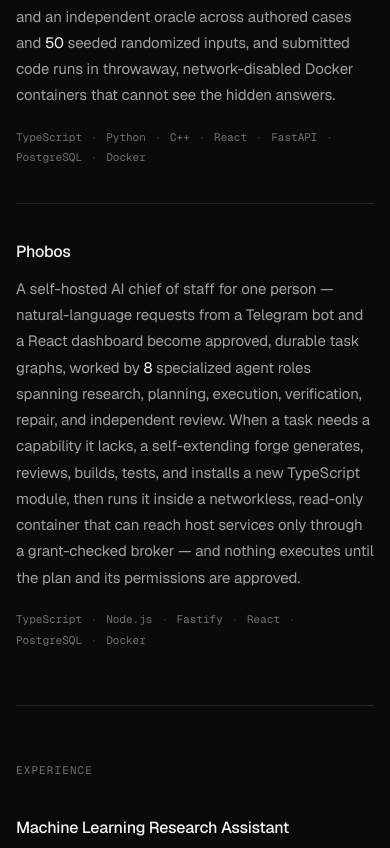
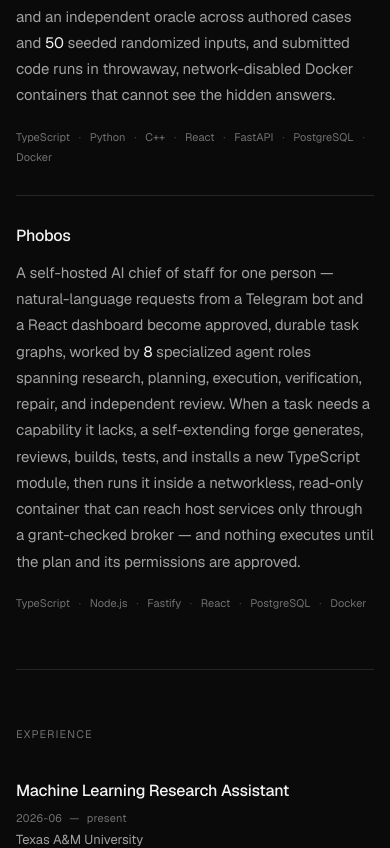
Before and after one commit to patricksemler/patricksemler.github.io, a Next.js app: page / in a window 390 px wide. Shown: the part 1006-1854 px from the top of the page. Built offline with nearby package versions, Linux system fonts and the light colour scheme.

Commit message:
Refine portfolio typography and spacing

```diff
--- a/app/globals.css
+++ b/app/globals.css
@@ -7,7 +7,6 @@
   --color-faint: #707070;
   --color-line: #262626;
   --font-sans: var(--font-geist-sans), ui-sans-serif, system-ui, sans-serif;
-  --font-mono: var(--font-geist-mono), ui-monospace, monospace;
 }
 
 :root {
@@ -51,7 +50,7 @@
 }
 
 h1 {
-  font-size: clamp(2rem, 5vw, 3.5rem);
+  font-size: clamp(2rem, 4.25vw, 2.75rem);
   font-weight: 500;
   line-height: 1;
   letter-spacing: -0.055em;
@@ -101,7 +100,7 @@
 .eyebrow,
 .section-label {
   color: var(--color-faint);
-  font-family: var(--font-mono);
+  font-family: var(--font-sans);
   font-size: 0.6875rem;
   font-weight: 400;
   letter-spacing: 0.1em;
@@ -159,8 +158,8 @@
 }
 
 .entry + .entry {
-  margin-top: 2.75rem;
-  padding-top: 2.75rem;
+  margin-top: 2rem;
+  padding-top: 2rem;
   border-top: 1px solid var(--color-line);
 }
 
@@ -199,7 +198,7 @@
 .entry-date {
   flex: none;
   color: var(--color-faint);
-  font-family: var(--font-mono);
+  font-family: var(--font-sans);
   font-size: 0.6875rem;
   font-variant-numeric: tabular-nums;
   letter-spacing: 0.025em;
@@ -237,7 +236,7 @@
   gap: 0.2rem 0.55rem;
   margin-top: 1.25rem;
   color: var(--color-faint);
-  font-family: var(--font-mono);
+  font-family: var(--font-sans);
   font-size: 0.6875rem;
   line-height: 1.6;
   list-style: none;
@@ -258,7 +257,7 @@
   gap: 2rem;
   padding-top: 2rem;
   color: var(--color-faint);
-  font-family: var(--font-mono);
+  font-family: var(--font-sans);
   font-size: 0.625rem;
   letter-spacing: 0.02em;
 }
@@ -313,8 +312,8 @@
   }
 
   .entry + .entry {
-    margin-top: 2.25rem;
-    padding-top: 2.25rem;
+    margin-top: 1.75rem;
+    padding-top: 1.75rem;
   }
 }
 
--- a/app/layout.tsx
+++ b/app/layout.tsx
@@ -1,16 +1,10 @@
 import type { Metadata, Viewport } from "next";
-import { Geist, Geist_Mono } from "next/font/google";
+import { Geist } from "next/font/google";
 import { profile } from "@/content/profile";
 import "./globals.css";
 
 const geistSans = Geist({
   variable: "--font-geist-sans",
-  subsets: ["latin"],
-  display: "swap",
-});
-
-const geistMono = Geist_Mono({
-  variable: "--font-geist-mono",
   subsets: ["latin"],
   display: "swap",
 });
@@ -36,7 +30,7 @@
   return (
     <html
       lang="en"
-      className={`${geistSans.variable} ${geistMono.variable} antialiased`}
+      className={`${geistSans.variable} antialiased`}
     >
       <body>{children}</body>
     </html>
```
